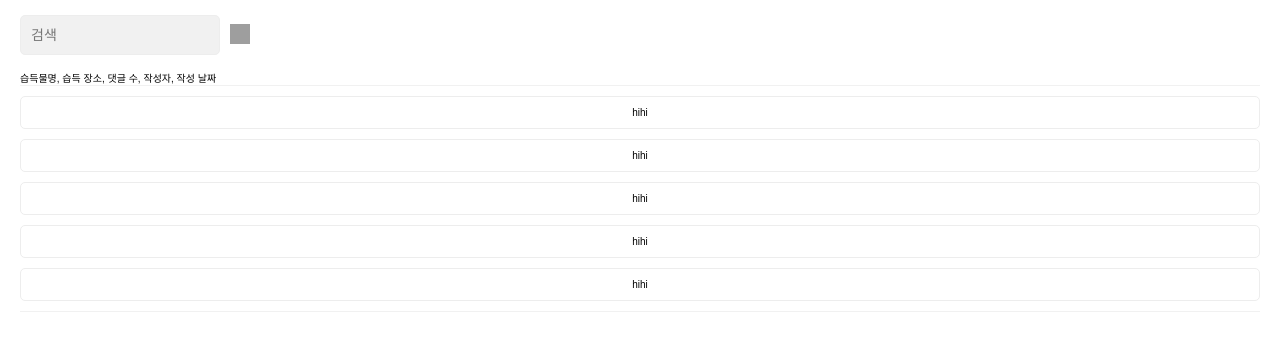
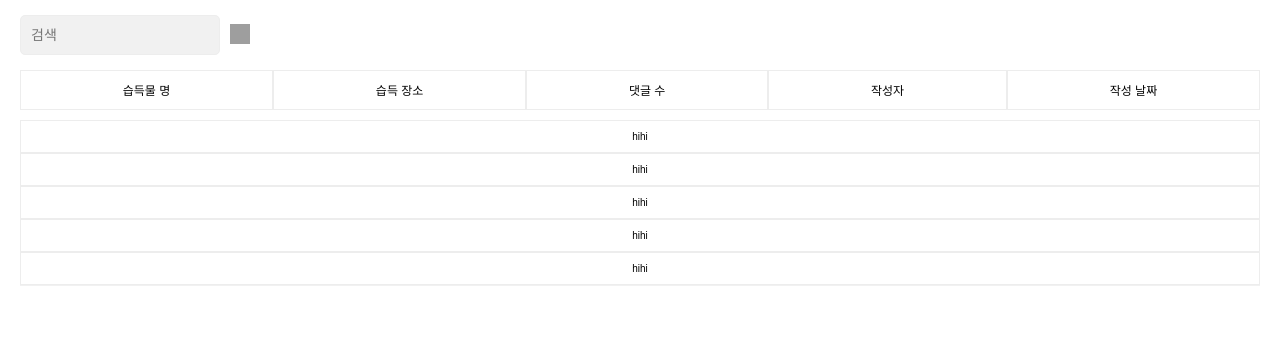
Before and after one commit to deltaori0/deltaori0.github.io, a React (Create React App) app in the folder find_thanku/: page /board_find in a window 1280 px wide. Shown: the part 222-573 px from the top of the page. Built offline with nearby package versions, Linux system fonts and the light colour scheme; grey boxes are pictures that could not be loaded.

Commit message:
feat: board design

```diff
--- a/find_thanku/src/App.js
+++ b/find_thanku/src/App.js
@@ -7,7 +7,7 @@ import {
 } from "react-router-dom";
 
 import Main from "./view/main";
-import Board from "./view/board_lost";
+import BoardLost from "./view/board_lost";
 import Login from "./view/login";
 import BoardFind from "./view/board_find";
 
@@ -16,7 +16,7 @@ function App() {
     <Router>
       <Switch>
         <Route path="/" exact component={Main} />
-        <Route path="/board" exact component={Board} />
+        <Route path="/board_lost" exact component={BoardLost} />
         <Route path="/board_find" exact component={BoardFind} />
         <Route path="/login" exact component={Login} />
         <Redirect from="*" to="/" />
--- a/find_thanku/src/component/board-item/styles.js
+++ b/find_thanku/src/component/board-item/styles.js
@@ -7,13 +7,12 @@ export const BoardItem = styled.li`
   height: 100%;
   border: 1px solid ${THEME_COLOR.GRAYER};
 
-  border-radius: 0.5rem;
+  /* border-radius: 0.5rem; */
 
   display: flex;
   flex-direction: column;
 
   align-items: center;
 
-  margin: 1rem 0rem;
   padding: 1rem 1rem;
 `;
--- a/find_thanku/src/component/header/index.js
+++ b/find_thanku/src/component/header/index.js
@@ -11,7 +11,7 @@ const Header = () => {
         <S.Logo src={STATIC_URL.LOGO} alt="Logo"></S.Logo>
       </S.DesktopLink>
       <S.Buttons>
-        <S.DesktopLink to="/board">
+        <S.DesktopLink to="/board_lost">
           <S.Button>분실물</S.Button>
         </S.DesktopLink>
         <S.DesktopLink to="/board_find">
--- a/find_thanku/src/container/board-header/index.js
+++ b/find_thanku/src/container/board-header/index.js
@@ -5,7 +5,21 @@ import * as S from "./styles";
 const BoardHeader = () => {
   return (
     <S.BoardHeader>
-      습득물명, 습득 장소, 댓글 수, 작성자, 작성 날짜
+      <S.NameContainer>
+        <S.Label>습득물 명</S.Label>
+      </S.NameContainer>
+      <S.PlaceContainer>
+        <S.Label>습득 장소</S.Label>
+      </S.PlaceContainer>
+      <S.CommentContainer>
+        <S.Label>댓글 수</S.Label>
+      </S.CommentContainer>
+      <S.WriterContainer>
+        <S.Label>작성자</S.Label>
+      </S.WriterContainer>
+      <S.DateContainer>
+        <S.Label>작성 날짜</S.Label>
+      </S.DateContainer>
     </S.BoardHeader>
   );
 };
--- a/find_thanku/src/container/board-header/styles.js
+++ b/find_thanku/src/container/board-header/styles.js
@@ -3,7 +3,57 @@ import styled from "styled-components/macro";
 import { THEME_COLOR } from "../../constant";
 
 export const BoardHeader = styled.ul`
-  margin: 0;
+  height: 4rem;
+  margin-bottom: 1rem;
   padding: 0;
-  border-bottom: 1px solid ${THEME_COLOR.GRAY};
+  /* border: 1px solid ${THEME_COLOR.GRAYER}; */
+
+  display: flex;
+  flex-direction: row;
+  align-items: stretch;
 `;
+
+export const Label = styled.ul`
+  font-size: 1.2rem;
+  margin: 1rem;
+`;
+
+export const NameContainer = styled.ul`
+  border: 1px solid ${THEME_COLOR.GRAYER};
+  flex-grow: 1;
+  display: flex;
+  flex-direction: column;
+  align-items: center;
+`;
+
+export const PlaceContainer = styled.ul`
+  border: 1px solid ${THEME_COLOR.GRAYER};
+  flex-grow: 1;
+  display: flex;
+  flex-direction: column;
+  align-items: center;
+`;
+
+export const CommentContainer = styled.ul`
+  border: 1px solid ${THEME_COLOR.GRAYER};
+  flex-grow: 1;
+  display: flex;
+  flex-direction: column;
+  align-items: center;
+`;
+
+export const WriterContainer = styled.ul`
+  border: 1px solid ${THEME_COLOR.GRAYER};
+  flex-grow: 1;
+  display: flex;
+  flex-direction: column;
+  align-items: center;
+`;
+
+export const DateContainer = styled.ul`
+  border: 1px solid ${THEME_COLOR.GRAYER};
+  flex-grow: 1;
+  display: flex;
+  flex-direction: column;
+  align-items: center;
+`;
--- a/find_thanku/src/view/board_lost/index.js
+++ b/find_thanku/src/view/board_lost/index.js
@@ -1,35 +1,52 @@
-import React, {useState} from "react";
+import React, { useState } from "react";
 import * as S from "./styles";
+import Layout from "../../component/layout";
 
 //분실물 게시판
 
-const Board = () => {
-  const [inputs, setInputs]=useState({
-    title: ''
+const BoardLost = () => {
+  const [inputs, setInputs] = useState({
+    title: "",
   });
 
-  const{title} = inputs; //여기에 값이 저장됨
+  const { title } = inputs; //여기에 값이 저장됨
 
-  const onChange = (e) => { //입력시
+  const onChange = (e) => {
+    //입력시
     const { value, name } = e.target;
     setInputs({
       ...inputs,
-      [name]: value
+      [name]: value,
     });
   };
 
-  const onReset = () => { //버튼클릭시
+  const onReset = () => {
+    //버튼클릭시
     setInputs({
-      title: ''
-    })
+      title: "",
+    });
   };
 
-  return <S.Board>
-    <b>분실물 게시판</b><br/>
-    <input class='' name='title' placeholder='제목 검색' onChange={onChange} value={title}/>
-    <button class='' onClick={onReset}>검색</button><br/>
-    title: {title}
-  </S.Board>;
+  return (
+    <Layout>
+      <S.BoardLost>
+        <b>분실물 게시판</b>
+        <br />
+        <input
+          class=""
+          name="title"
+          placeholder="제목 검색"
+          onChange={onChange}
+          value={title}
+        />
+        <button class="" onClick={onReset}>
+          검색
+        </button>
+        <br />
+        title: {title}
+      </S.BoardLost>
+    </Layout>
+  );
 };
 
-export default Board;
+export default BoardLost;
--- a/find_thanku/src/view/board_lost/styles.js
+++ b/find_thanku/src/view/board_lost/styles.js
@@ -1,3 +1,3 @@
 import styled from "styled-components/macro";
 
-export const Board = styled.div``;
+export const BoardLost = styled.div``;
```
